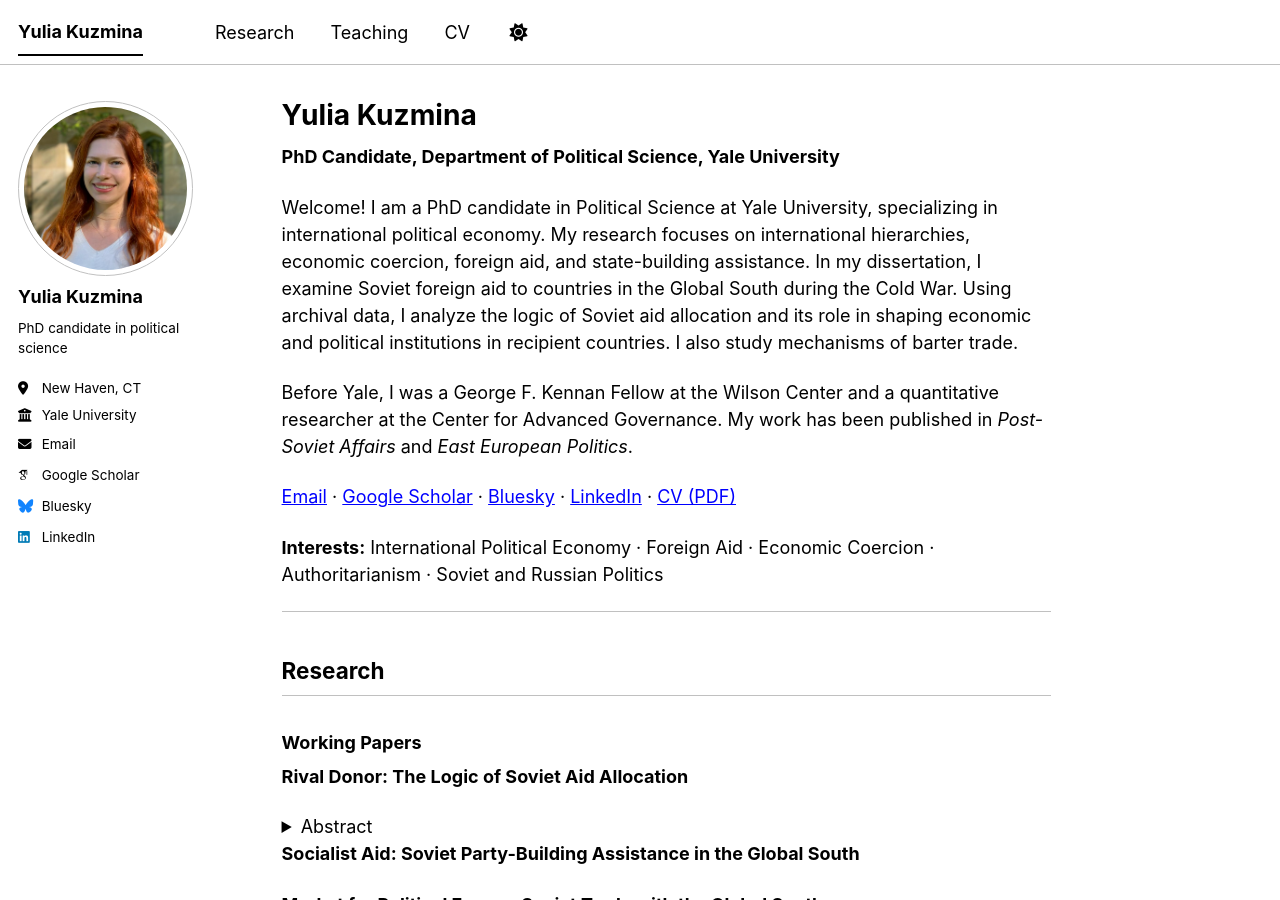
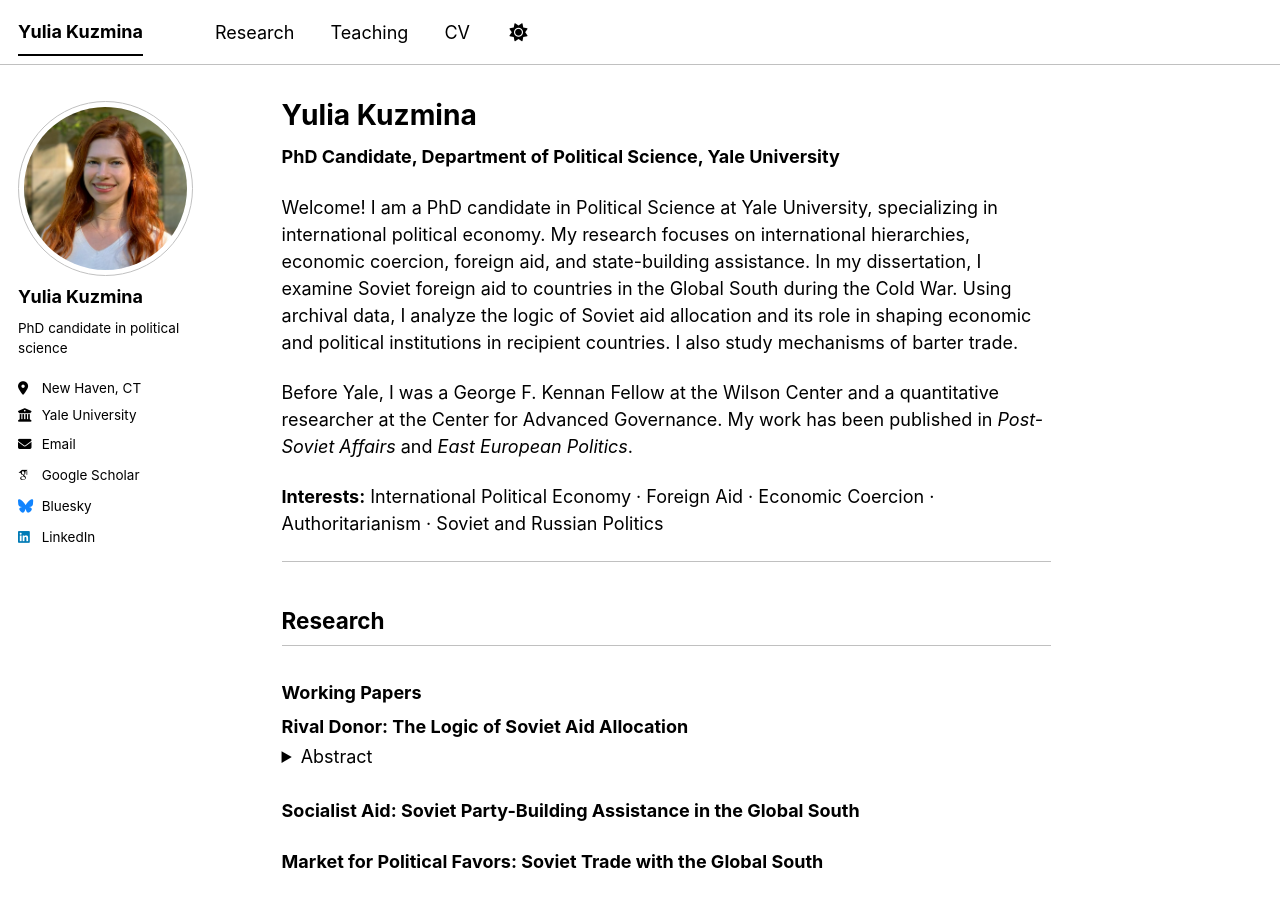
Before and after one commit to yuliakuzmina/yuliakuzmina.github.io, a Jekyll site: the page built from _pages/about.md, in a window 1280 px wide and 900 px high. Built offline with Jekyll 4.4.1, drawn with Linux system fonts in a browser that asks for light colours; some web fonts are replaced; a script bundle is joined from its source files by our own code; library files that are not in the unit come from our copies.

Commit message:
Update about.md

```diff
--- a/_pages/about.md
+++ b/_pages/about.md
@@ -24,11 +24,6 @@ Before Yale, I was a George F. Kennan Fellow at the Wilson Center and a
 quantitative researcher at the Center for Advanced Governance. My work has
 been published in *Post-Soviet Affairs* and *East European Politics*.
 
-[Email](mailto:yulia.kuzmina@yale.edu) ·
-[Google Scholar](https://scholar.google.com/citations?user=bbCoOWgAAAAJ&hl=en) ·
-[Bluesky](https://bsky.app/profile/yuliakuzmina.bsky.social) ·
-[LinkedIn](https://www.linkedin.com/in/yulia-kuzmina-57488312b) ·
-[CV (PDF)](/files/Kuzmina_CV.pdf)
 
 
 
@@ -41,11 +36,11 @@ Coercion · Authoritarianism · Soviet and Russian Politics
 
 ### Working Papers
 
-**Rival Donor: The Logic of Soviet Aid Allocation**<br>
- <!-- delete this line if not applicable -->
+
+<div style="margin-bottom: 1.5em;" markdown="1">
+<p style="margin-bottom: 0.2em;"><strong>Rival Donor: The Logic of Soviet Aid Allocation</strong></p>
 <details markdown="1">
 <summary>Abstract</summary>
-
 
 This paper uses the case of Soviet aid allocation to challenge the assumption
 that every donor treats aid competition as a bidding game. The Soviet Union was
@@ -63,6 +58,7 @@ senior Soviet officials. I test it with survival analysis and event-study models
 of the extensive and intensive margins of Soviet and American aid and imports.
 
 </details>
+</div>
 
 **Socialist Aid: Soviet Party-Building Assistance in the Global South**
 
```
